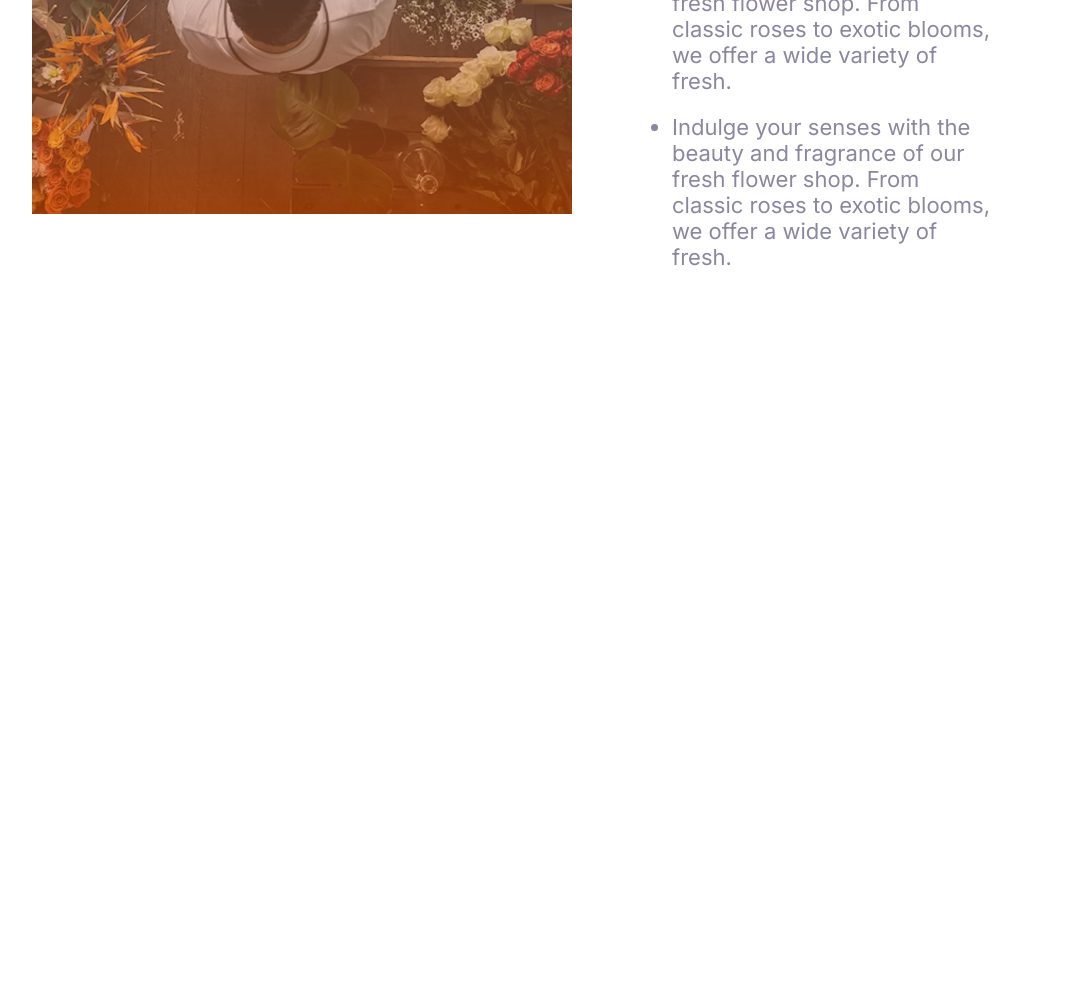
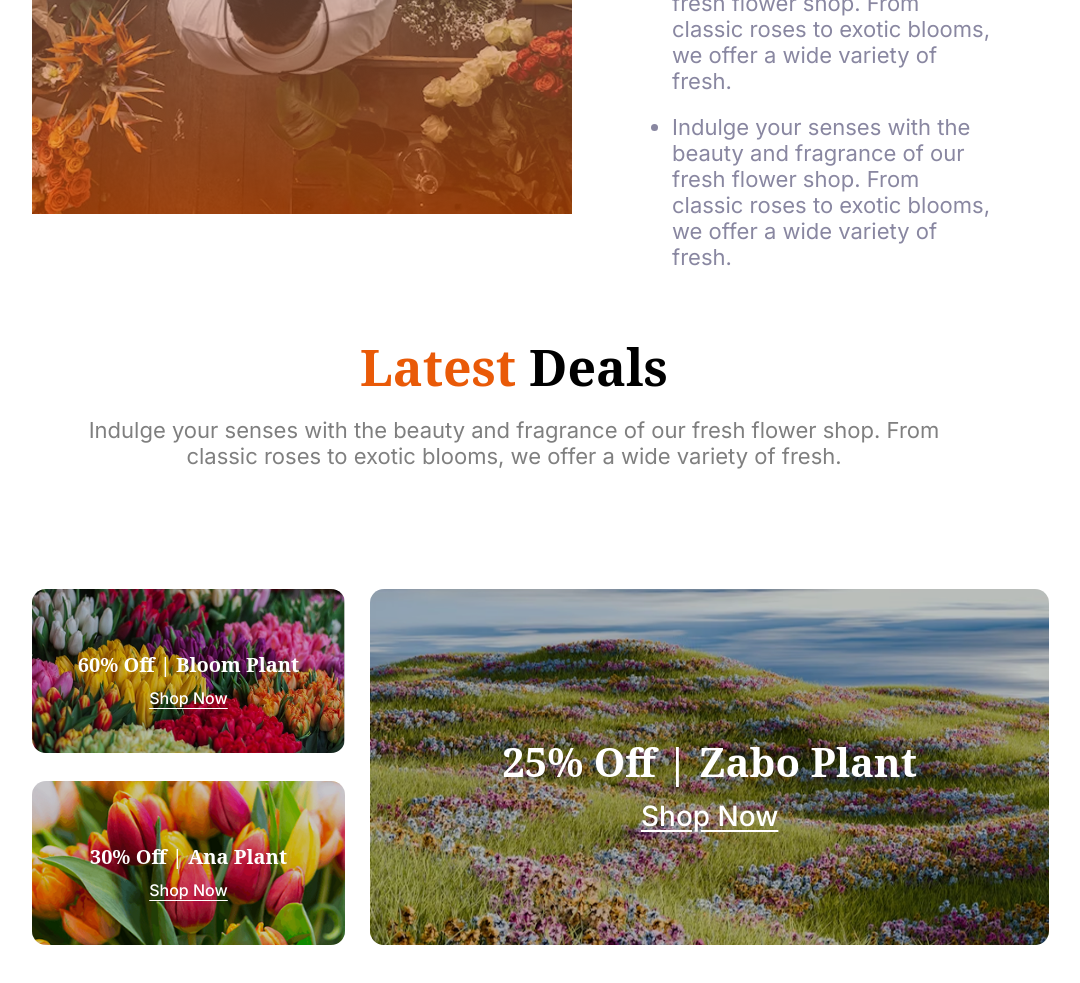
Before and after one commit to MotaharHossainMohim/programming-hero-assignment-2, a plain HTML site: page index.html in a window 1280 px wide. Shown: the part 2863-3846 px from the top of the page, without its empty margins (126-1206 px from the left). Before the commit the page ends 3163 px from the top, so only its background shows below. Drawn offline with Linux system fonts and the light colour scheme.

Commit message:
added latest deal section

```diff
--- a/index.html
+++ b/index.html
@@ -117,7 +117,35 @@
 
 
         </section>
-
+         <section class="latest-deals-section">
+        <div class="latest-deals-details">
+          <h2 class="noto-serif-font latest-deals-title">
+            <span>Latest</span> Deals
+          </h2>
+          <p class="inter-font latest-deals-description">
+            Indulge your senses with the beauty and fragrance of our fresh
+            flower shop. From classic roses to exotic blooms, we offer a wide
+            variety of fresh.
+          </p>
+        </div>
+        <div class="latest-deals-img">
+          <div class="latest-img bloom">
+            <div class="overlay"></div>
+            <h2 class="noto-serif-font bloom-h">60% Off | Bloom Plant</h2>
+            <a href="#" class="inter-font bloom-a">Shop Now</a>
+          </div>
+          <div class="latest-img ana">
+            <div class="overlay"></div>
+            <h2 class="noto-serif-font ana-h">30% Off | Ana Plant</h2>
+            <a href="#" class="inter-font ana-a">Shop Now</a>
+          </div>
+          <div class="latest-img zabo">
+            <div class="overlay"></div>
+            <h2 class="noto-serif-font zabo-h">25% Off | Zabo Plant</h2>
+            <a href="#" class="inter-font zabo-a">Shop Now</a>
+          </div>
+        </div>
+      </section>
 
     </main>
     <footer>
--- a/styles/style.css
+++ b/styles/style.css
@@ -173,3 +173,133 @@
     top: -22%;
     right: -15%;
 }
+/* Latest Deals Section Styles */
+.latest-deals-section {
+  text-align: center;
+  margin-bottom: 120px;
+}
+
+.latest-deals-title {
+  font-size: 50px;
+  font-weight: 700;
+  margin-bottom: 16px;
+}
+.latest-deals-title span {
+  color: #e95a08;
+  line-height: 0;
+}
+
+.latest-deals-description {
+  font-size: 22px;
+  color: rgba(0, 0, 0, 50%);
+  font-weight: normal;
+  width: 888px;
+  margin: 0 auto;
+}
+
+.latest-deals-details {
+  margin-bottom: 120px;
+}
+
+.latest-deals-img {
+  display: grid;
+  grid-template-columns: 1fr 2fr;
+  row-gap: 28px;
+  column-gap: 25px;
+  color: #fff;
+  padding: 0px 150px;
+}
+
+.latest-img {
+  border-radius: 14px;
+  position: relative;
+  display: flex;
+  flex-direction: column;
+  justify-content: center;
+  align-items: center;
+  overflow: hidden;
+}
+
+.latest-img a {
+  color: #fff;
+  text-decoration: underline;
+  text-underline-offset: 4px;
+}
+
+.latest-img h2,
+.latest-img a {
+  z-index: 1;
+}
+
+.zabo-h {
+  font-size: 40px;
+  font-weight: 700;
+  margin-bottom: 10px;
+}
+
+.bloom-h {
+  font-size: 20px;
+  font-weight: 700;
+  margin-bottom: 10px;
+}
+
+.ana-h {
+  font-size: 20px;
+  font-weight: 700;
+  margin-bottom: 10px;
+}
+
+.zabo-a {
+  font-size: 28px;
+  font-weight: 500;
+}
+
+.bloom-a {
+  font-size: 16px;
+  font-weight: 500;
+}
+
+.ana-a {
+  font-size: 16px;
+  font-weight: 500;
+}
+
+.bloom {
+  background-image: url("../assets/deal-bloom.png");
+  background-position: center;
+  background-repeat: no-repeat;
+  background-size: cover;
+  aspect-ratio: 2.1/1.1;
+  grid-row-start: 1;
+}
+
+.ana {
+  background-image: url("../assets/deal-ana.png");
+  background-position: center;
+  background-repeat: no-repeat;
+  background-size: cover;
+  aspect-ratio: 2.1/1.1;
+  grid-column: 1;
+  grid-row-start: 2;
+  font-size: 20px;
+}
+
+.zabo {
+  background-image: url("../assets/deal-zabo.png");
+  background-position: center;
+  background-repeat: no-repeat;
+  background-size: cover;
+  aspect-ratio: 2.1/1.1;
+  grid-row-start: 1;
+  grid-row: span 2;
+  height: 100%;
+}
+
+.overlay {
+  position: absolute;
+  top: 0;
+  left: 0;
+  width: 100%;
+  height: 100%;
+  background-color: rgba(0, 0, 0, 0.202);
+}
```
